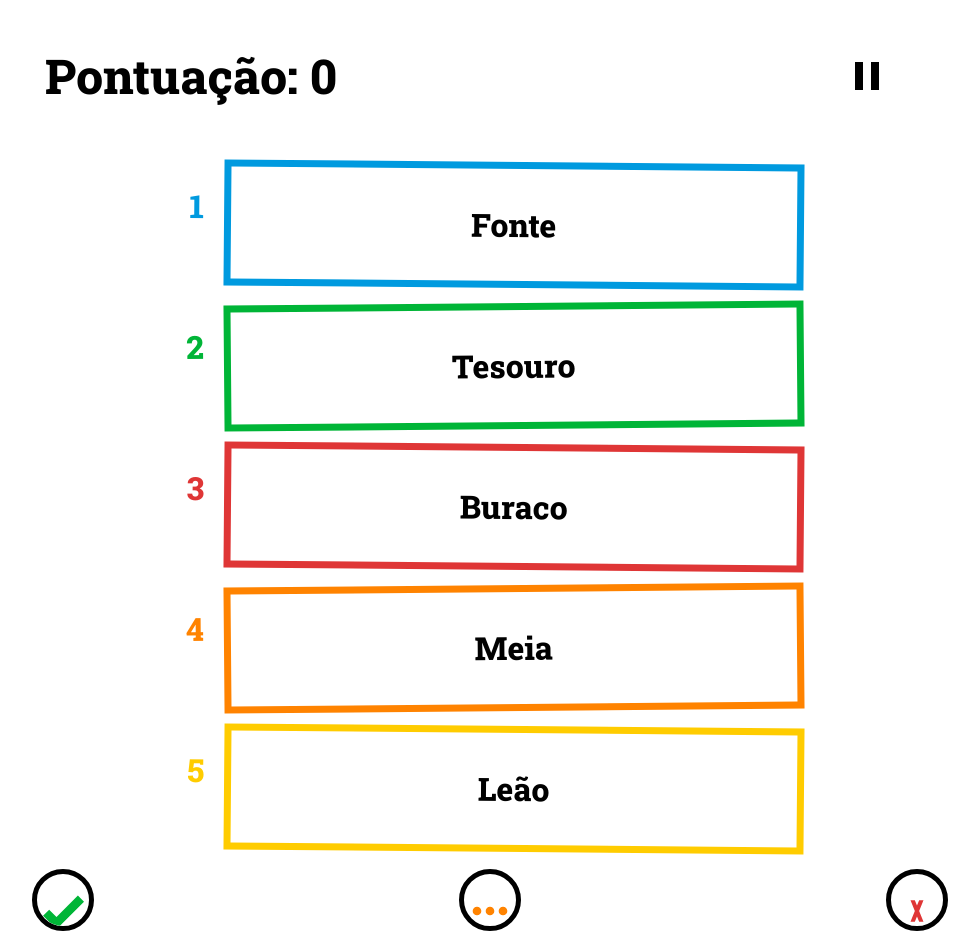
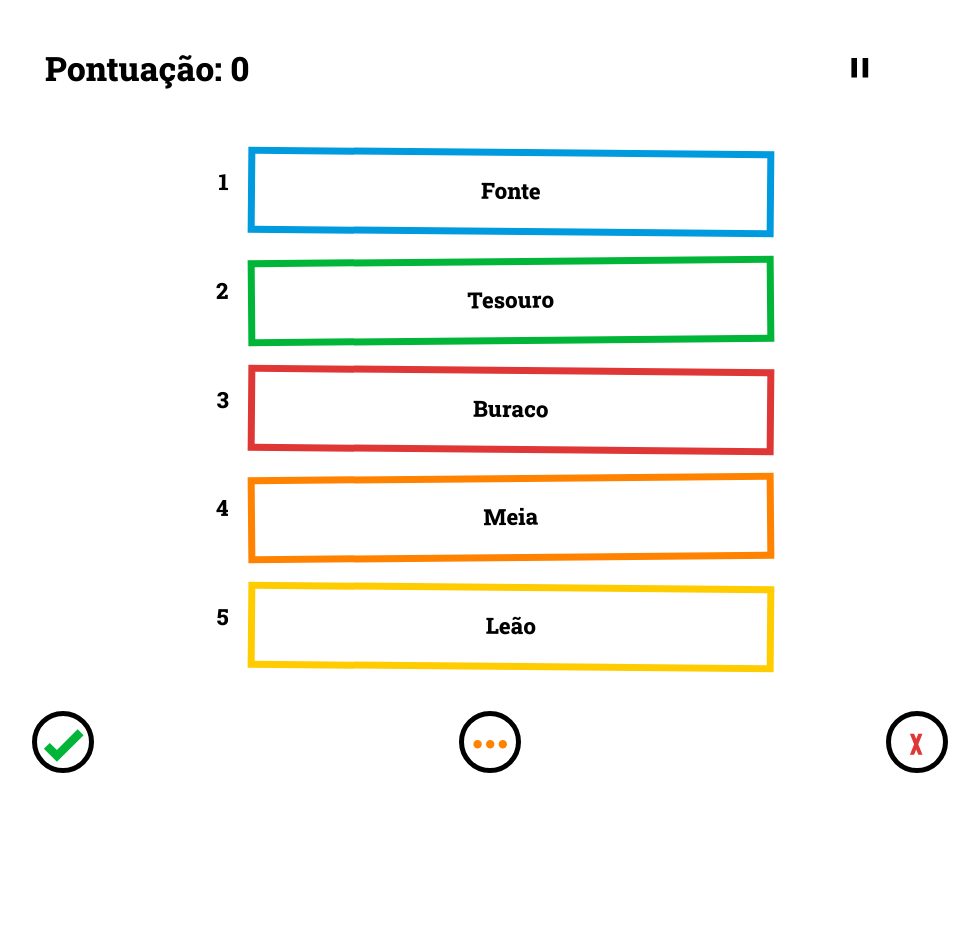
Before and after one commit to fanboy-coder/just-one, a React (Vite) app: page / in a window 1280 px wide. Both pictures are taken after a click on the button "Novo jogo". Shown: the whole page, without its empty margins (155-1134 px from the left). After the commit the page ends 800 px from the top, so only its background shows below. Built offline with nearby package versions, Linux system fonts and the light colour scheme.

Commit message:
Made several CSS fixes.

```diff
--- a/package.json
+++ b/package.json
@@ -1,4 +1,5 @@
 {
+	"homepage": "https://fanboy-coder.github.io/just-one/",
   "name": "just-one",
   "private": true,
   "version": "0.0.0",
@@ -7,7 +8,9 @@
     "dev": "vite",
     "build": "vite build",
     "lint": "eslint . --ext js,jsx --report-unused-disable-directives --max-warnings 0",
-    "preview": "vite preview"
+    "preview": "vite preview",
+	"predeploy":"npm run build",
+	"deploy":"gh-pages -d dist"
   },
   "dependencies": {
     "@mdi/js": "^7.3.67",
@@ -29,6 +32,7 @@
     "eslint-plugin-react": "^7.33.2",
     "eslint-plugin-react-hooks": "^4.6.0",
     "eslint-plugin-react-refresh": "^0.4.4",
+    "gh-pages": "^6.1.0",
     "mon": "^0.0.8",
     "node": "^21.2.0",
     "vite": "^5.0.0"
--- a/src/App.css
+++ b/src/App.css
@@ -1,7 +1,7 @@
 :root {
 	font-family: 'Roboto Slab', serif;
-	font-size: 2em;
-	line-height: 1.5;
+	font-size: 1.4em;
+	line-height: 1.2;
 	font-weight: 800;
 
 	color-scheme: light dark;
@@ -57,7 +57,11 @@ html {
 	overflow: hidden;
 }
 
-.inner {
+.modal p {
+	font-weight: 400;
+}
+
+/* .inner {
 	white-space: nowrap;
 	transition: transform 0.3s;
 	box-shadow: 0 5px 15px rgba(0, 0, 0, 0.05);
@@ -79,7 +83,7 @@ html {
 	color: #617d98;
 	align-items: center;
 	font-size: smaller;
-}
+} */
 
 .logo {
 	margin-top: 30px;
@@ -88,11 +92,9 @@ html {
 }
 
 .play-area {
-	display: grid;
-	grid-template-rows: repeat(3, 1fr);
-	min-height: 100vh;
 	margin: 0;
 	gap: 10px;
+	display: grid;
 }
 
 .counter-area {
@@ -111,8 +113,10 @@ html {
 
 .words-area {
 	display: grid;
+	align-items: center;
 	justify-content: center;
 	gap: 15px;
+	margin: 0 20px;
 }
 
 .buttons-area {
@@ -135,6 +139,7 @@ html {
 .number {
 	text-align: end;
 	margin: 20px;
+	color: black !important;
 }
 
 #blue {
@@ -206,7 +211,7 @@ button {
 	justify-content: center;
 	float: left;
 	width: 100%;
-	padding-top: 25%;
+	padding-top: 30%;
 	padding-bottom: 50%;
 	line-height: 1em;
 	margin-top: -0.5em;
```
Also changed, not shown: 5 other files (tests, documents, lock files or other folders).
